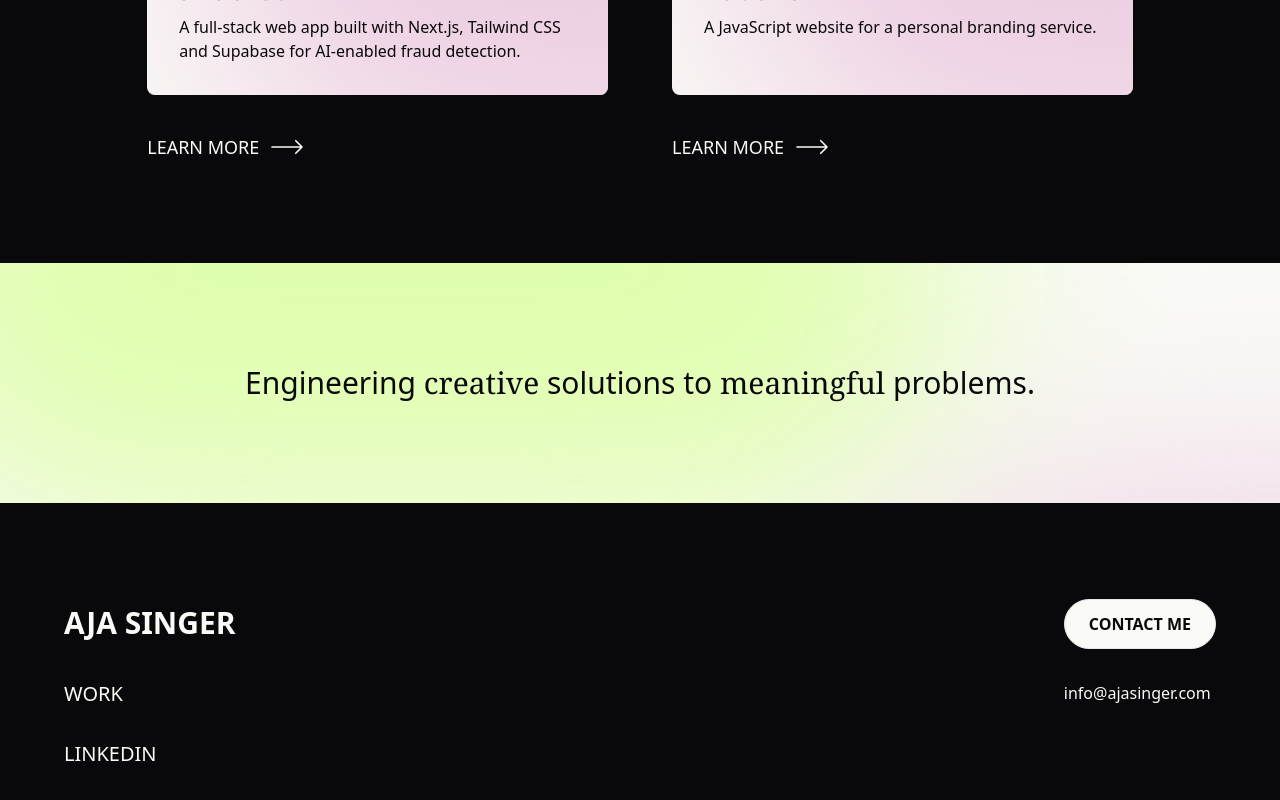
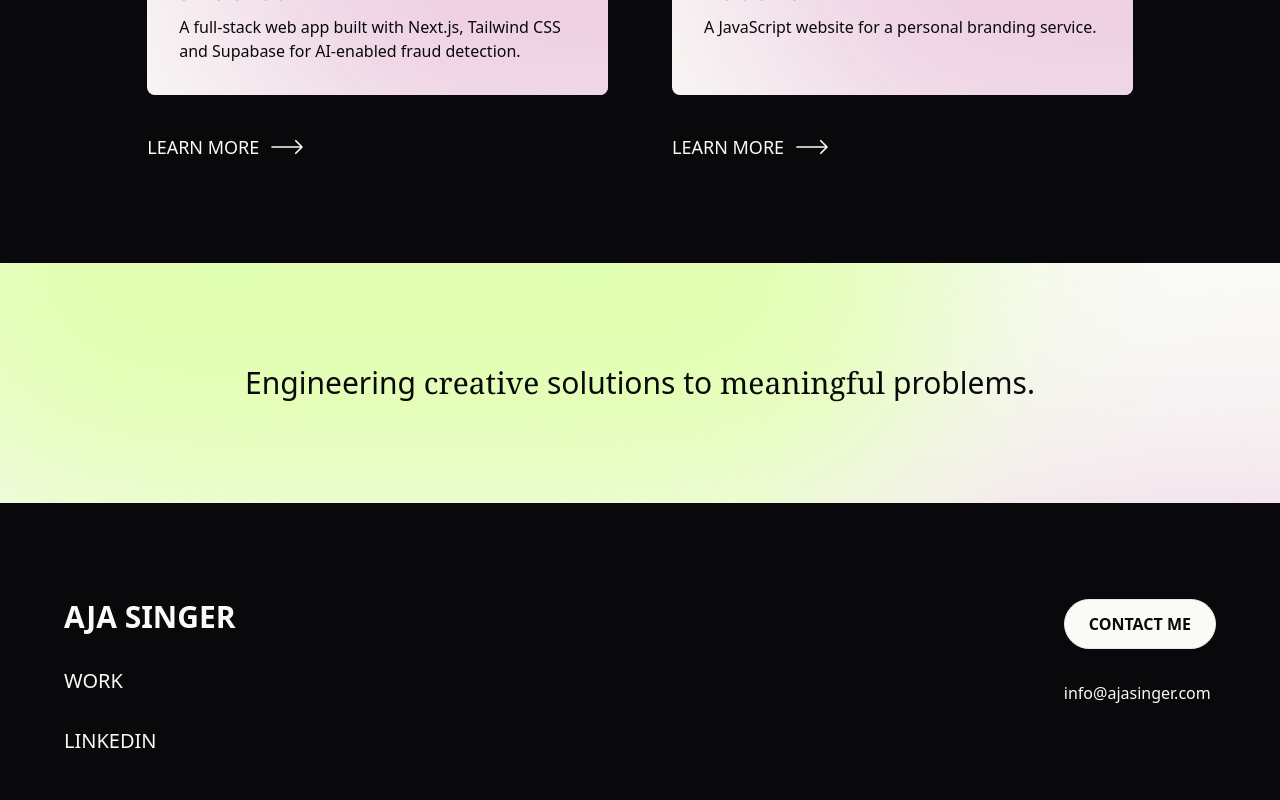
Before and after one commit to ajasinger/portfolio_2024, a Next.js app: page / in a window 1280 px wide. Shown: the part 2441-3241 px from the top of the page. Built offline with nearby package versions, Linux system fonts and the light colour scheme.

Commit message:
delete unused tailwind

```diff
--- a/components/Footer.tsx
+++ b/components/Footer.tsx
@@ -4,7 +4,7 @@ export default function Footer() {
     return(
         <footer className="px-16 py-24 flex justify-between gap-16 font-sans">
             <div className="flex flex-col gap-8">
-                <h2 className="text-3xl max-w-4xl leading-relaxed font-semibold">AJA SINGER</h2>
+                <h2 className="text-3xl max-w-4xl font-semibold">AJA SINGER</h2>
                 <Link href="/#work" className="text-xl hover:underline underline-offset-8 decoration-1">WORK</Link>
                 <Link href="https://www.linkedin.com/in/ajasinger/" className="text-xl hover:underline underline-offset-8 decoration-1">LINKEDIN</Link>
             </div>
```
